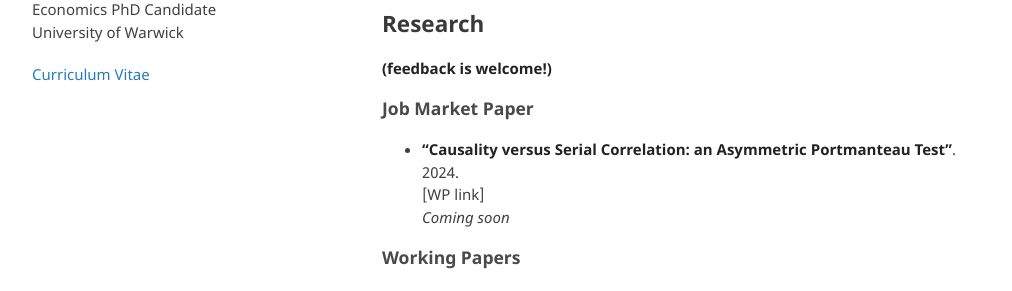
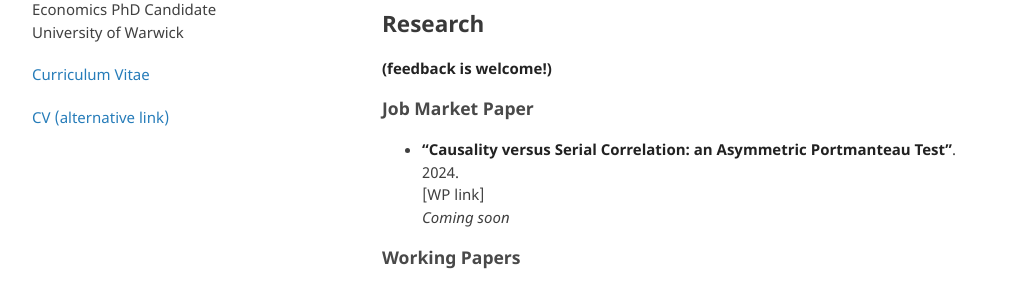
Before and after one commit to amandri/amandri.github.io, a Jekyll site: the page built from index.md, in a window 1280 px wide. Shown: the part 326-617 px from the top of the page, without its empty margins (133-1145 px from the left). Built offline with Jekyll 4.4.1, drawn with Linux system fonts in a browser that asks for light colours; the repository's description, which GitHub fills in, is left out; our own code applies the rules of GitHub Pages for plain Markdown files.

Commit message:
Update default.html

```diff
--- a/_layouts/default.html
+++ b/_layouts/default.html
@@ -32,6 +32,8 @@
 
         <p class="view">  <a href="https://www.dropbox.com/scl/fi/vy7048o9j9eonw98i4nzt/CV_andriollo.pdf?rlkey=1s7bc80kp32a0xzi0f7afo3xa&dl=0">Curriculum Vitae</a> </p>
 
+	<p class="view">  <a href="assets/pdf/ARZ-3.pdf">CV (alternative link) </a> </p>
+
       </header>
       <section>
 
```
